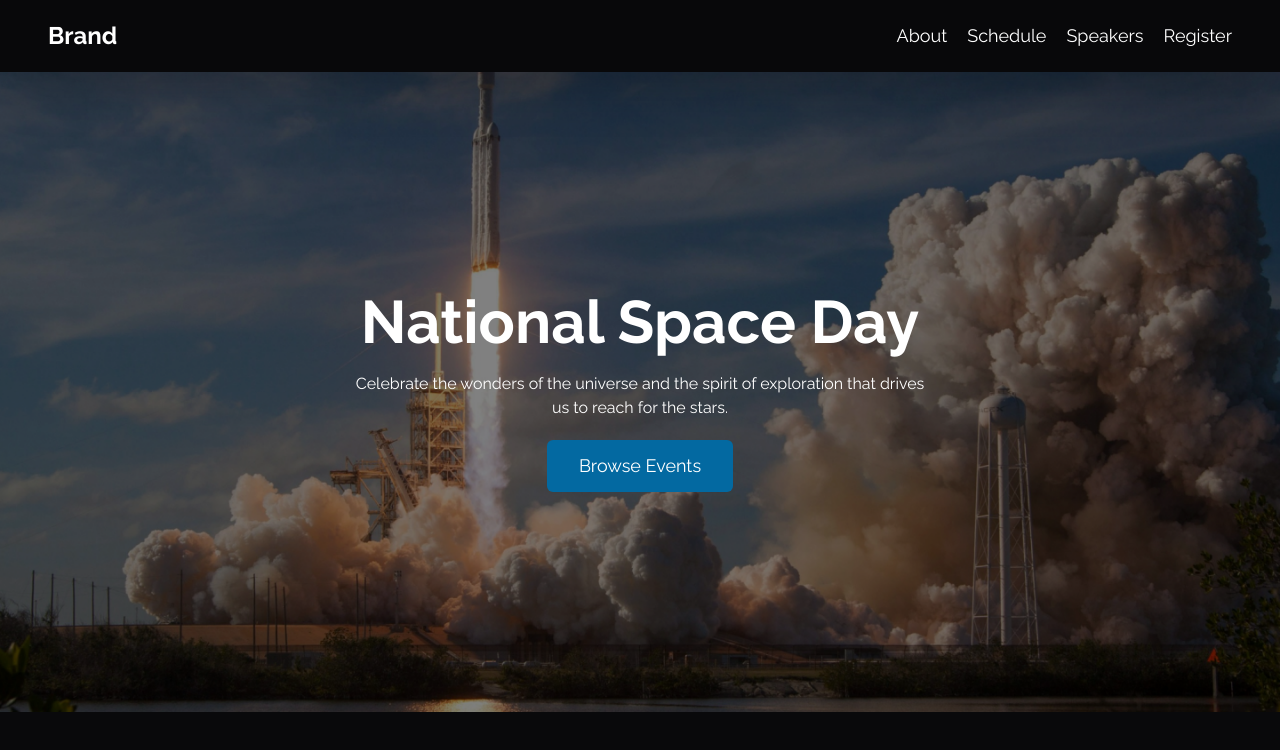
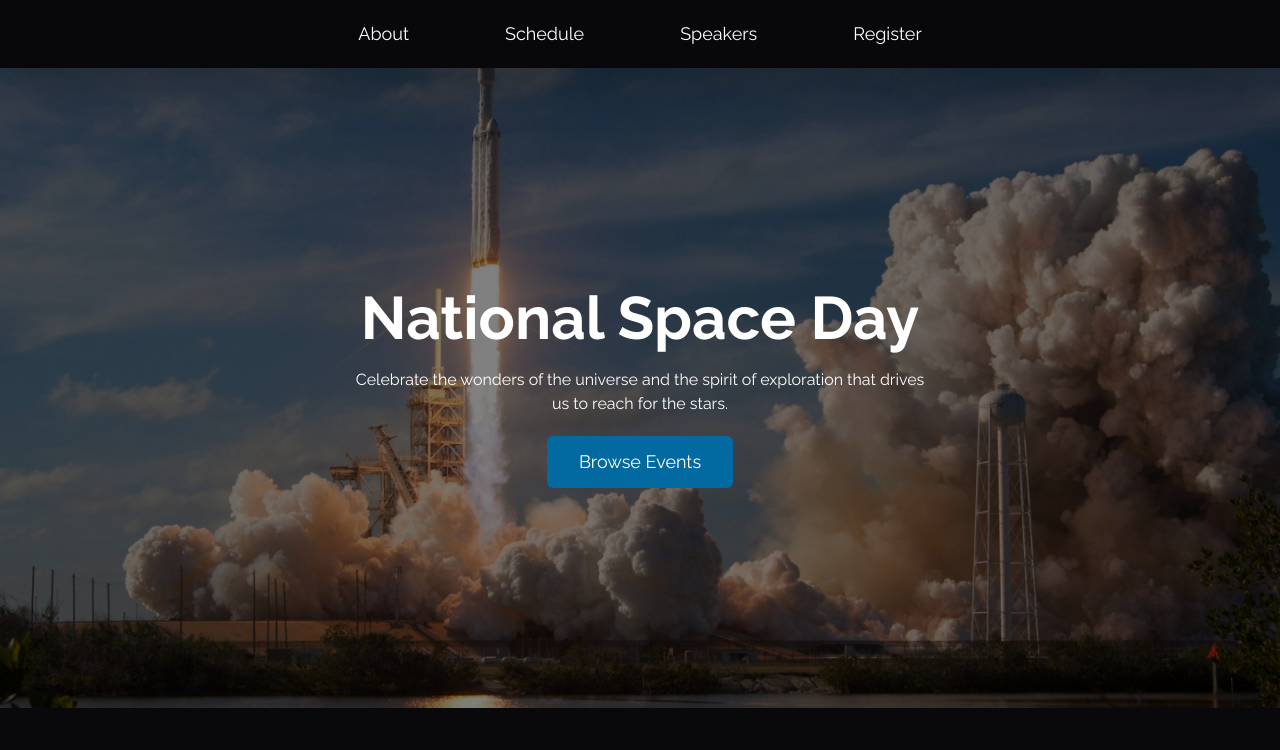
Before and after one commit to Voldemort271/space-day, a Next.js app: page / in a window 1280 px wide. Shown: the top 750 px of the page. Built offline with nearby package versions, Linux system fonts and the light colour scheme.

Commit message:
Updated navbar

```diff
--- a/components/Navbar.tsx
+++ b/components/Navbar.tsx
@@ -3,14 +3,11 @@ import Link from "next/link";
 
 const Navbar = () => {
   return (
-    <div className="w-full px-12 py-5 text-lg flex justify-center sm:justify-between items-center gap-12 bg-foreground/[0.5] backdrop-blur-md">
-      <div className="hidden sm:block text-2xl font-bold">Brand</div>
-      <div className="flex gap-5">
-        <Link href={"#about"}>About</Link>
-        <Link href={"#events"}>Schedule</Link>
-        <Link href={"#speakers"}>Speakers</Link>
-        <Link href={"#register"}>Register</Link>
-      </div>
+    <div className="w-full px-12 py-5 text-lg flex justify-center items-center gap-5 sm:gap-12 lg:gap-24 bg-foreground/[0.5] backdrop-blur-md">
+      <Link href={"#about"}>About</Link>
+      <Link href={"#events"}>Schedule</Link>
+      <Link href={"#speakers"}>Speakers</Link>
+      <Link href={"#register"}>Register</Link>
     </div>
   );
 };
```
